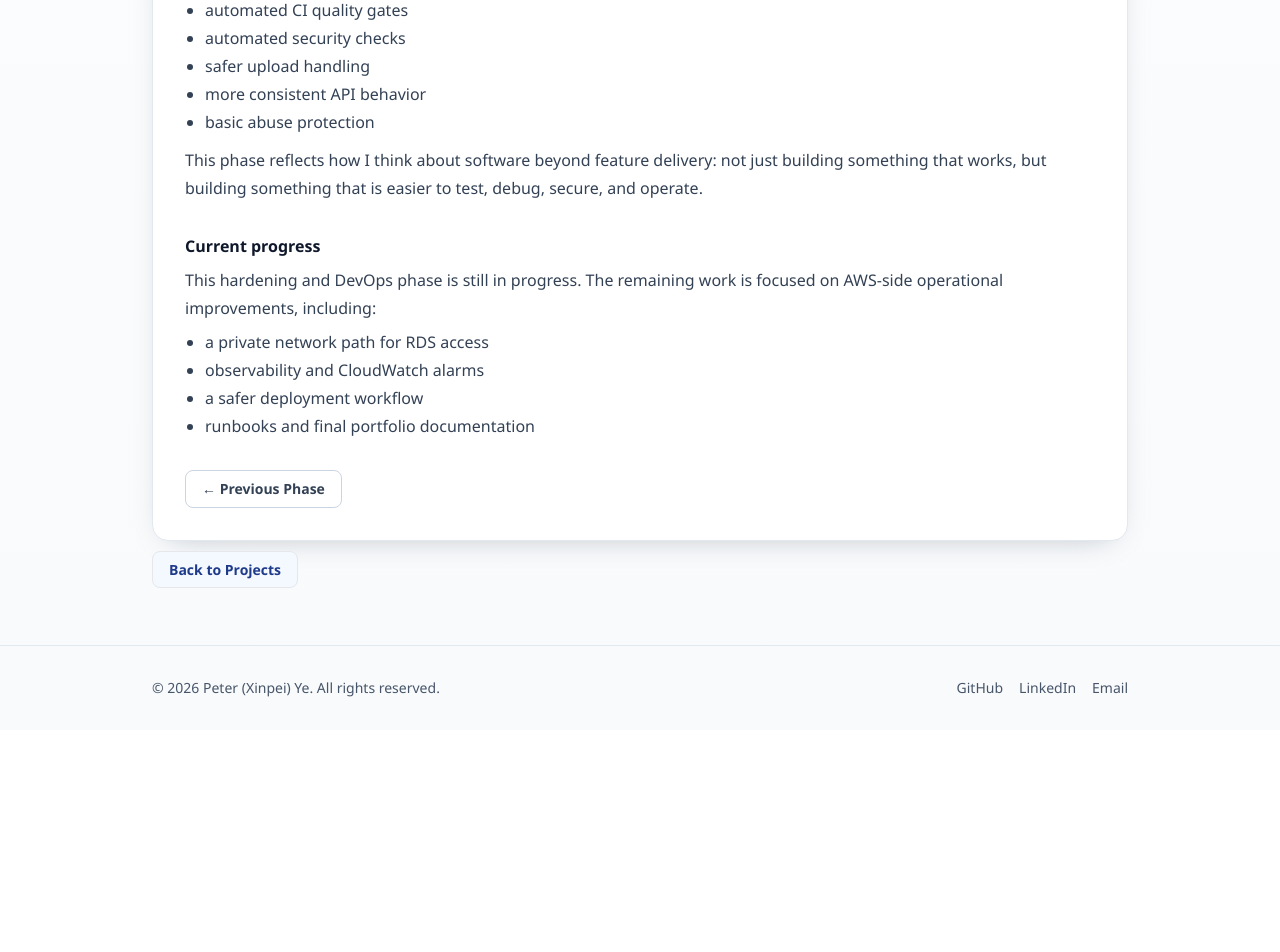
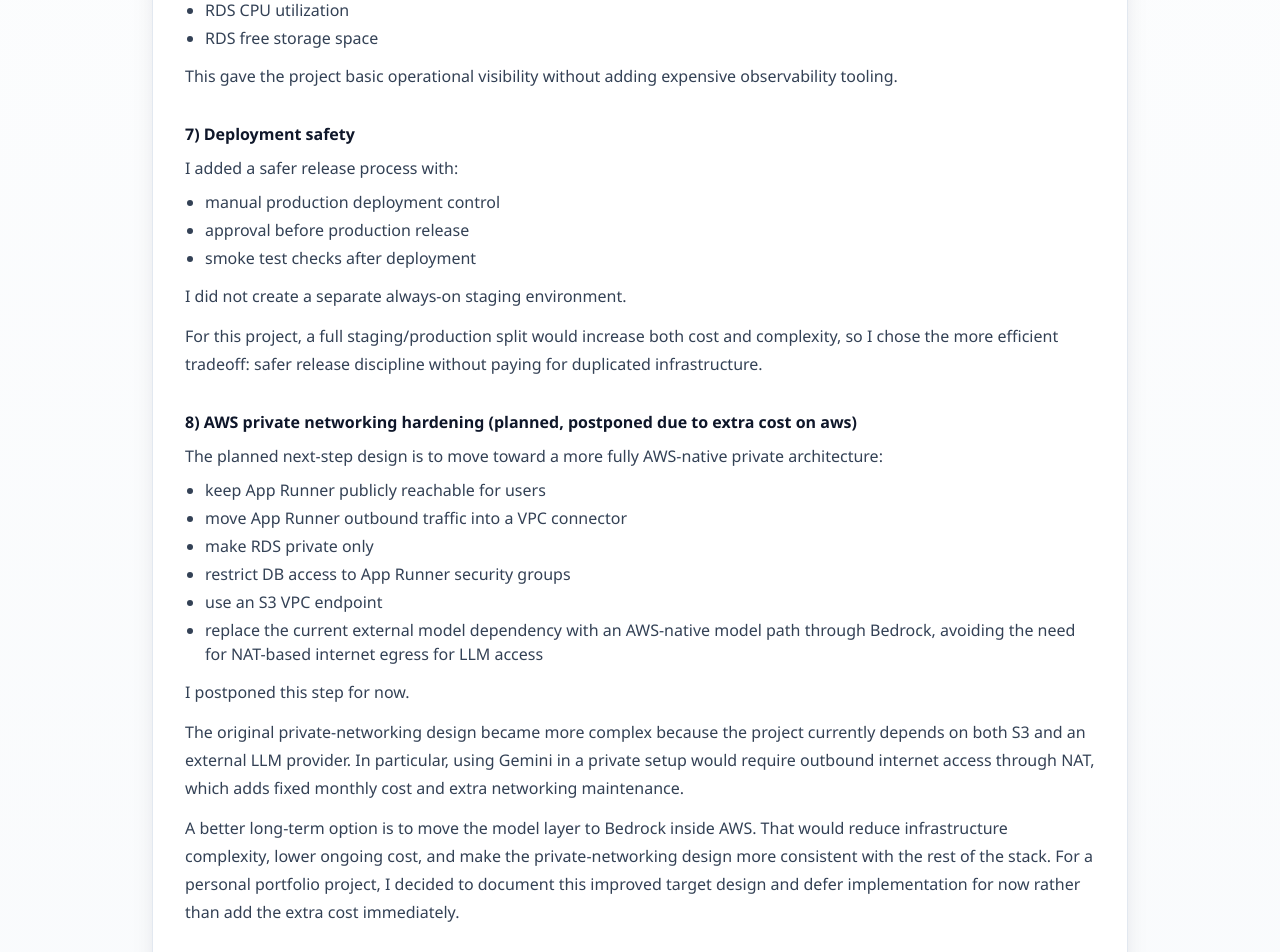
Before and after one commit to bumblebeeye/portfolio-website, a Next.js app: page /projects/resume-job-match-analyzer-phase3 in a window 1280 px wide. Shown: the part 1700-2652 px from the top of the page. Before the commit the page ends 2430 px from the top, so only its background shows below. Built offline with nearby package versions, Linux system fonts and the light colour scheme.

Commit message:
feat: updated study case for resume analyzer-phase 3 Hardening & DevOps.

```diff
--- a/src/app/projects/resume-job-match-analyzer-phase3/page.tsx
+++ b/src/app/projects/resume-job-match-analyzer-phase3/page.tsx
@@ -9,7 +9,7 @@ export const metadata: Metadata = {
 export default function ResumeAnalyzerPhase3Page() {
   return (
     <Section
-      title="Phase 7: Hardening & DevOps (In Progress)"
+      title="Phase 7: Hardening & DevOps"
       subtitle="Resume–Job Match Analyzer Phase 3 — Security Hardening and Operational Maturity."
     >
       <div className="rounded-2xl border border-slate-200 bg-white p-6 shadow-card sm:p-8">
@@ -96,6 +96,66 @@ export default function ResumeAnalyzerPhase3Page() {
           </div>
 
           <div>
+            <h3 className="text-base font-semibold text-slate-900">6) Observability</h3>
+            <p className="mt-2 leading-7">I added the most necessary low-cost CloudWatch alarms:</p>
+            <ul className="mt-2 list-disc space-y-1 pl-5">
+              <li>App Runner request latency</li>
+              <li>RDS CPU utilization</li>
+              <li>RDS free storage space</li>
+            </ul>
+            <p className="mt-3 leading-7">
+              This gave the project basic operational visibility without adding expensive observability tooling.
+            </p>
+          </div>
+
+          <div>
+            <h3 className="text-base font-semibold text-slate-900">7) Deployment safety</h3>
+            <p className="mt-2 leading-7">I added a safer release process with:</p>
+            <ul className="mt-2 list-disc space-y-1 pl-5">
+              <li>manual production deployment control</li>
+              <li>approval before production release</li>
+              <li>smoke test checks after deployment</li>
+            </ul>
+            <p className="mt-3 leading-7">I did not create a separate always-on staging environment.</p>
+            <p className="mt-3 leading-7">
+              For this project, a full staging/production split would increase both cost and complexity, so I chose the
+              more efficient tradeoff: safer release discipline without paying for duplicated infrastructure.
+            </p>
+          </div>
+
+          <div>
+            <h3 className="text-base font-semibold text-slate-900">
+              8) AWS private networking hardening (planned, postponed due to extra cost on aws)
+            </h3>
+            <p className="mt-2 leading-7">
+              The planned next-step design is to move toward a more fully AWS-native private architecture:
+            </p>
+            <ul className="mt-2 list-disc space-y-1 pl-5">
+              <li>keep App Runner publicly reachable for users</li>
+              <li>move App Runner outbound traffic into a VPC connector</li>
+              <li>make RDS private only</li>
+              <li>restrict DB access to App Runner security groups</li>
+              <li>use an S3 VPC endpoint</li>
+              <li>
+                replace the current external model dependency with an AWS-native model path through Bedrock, avoiding
+                the need for NAT-based internet egress for LLM access
+              </li>
+            </ul>
+            <p className="mt-3 leading-7">I postponed this step for now.</p>
+            <p className="mt-3 leading-7">
+              The original private-networking design became more complex because the project currently depends on both
+              S3 and an external LLM provider. In particular, using Gemini in a private setup would require outbound
+              internet access through NAT, which adds fixed monthly cost and extra networking maintenance.
+            </p>
+            <p className="mt-3 leading-7">
+              A better long-term option is to move the model layer to Bedrock inside AWS. That would reduce
+              infrastructure complexity, lower ongoing cost, and make the private-networking design more consistent
+              with the rest of the stack. For a personal portfolio project, I decided to document this improved target
+              design and defer implementation for now rather than add the extra cost immediately.
+            </p>
+          </div>
+
+          <div>
             <h3 className="text-base font-semibold text-slate-900">Result so far</h3>
             <p className="mt-2 leading-7">
               By the end of this phase, the project had moved from a functional deployed app to a more
@@ -107,25 +167,13 @@ export default function ResumeAnalyzerPhase3Page() {
               <li>safer upload handling</li>
               <li>more consistent API behavior</li>
               <li>basic abuse protection</li>
+              <li>basic monitoring and alerts</li>
+              <li>a more controlled production deployment workflow</li>
             </ul>
             <p className="mt-3 leading-7">
               This phase reflects how I think about software beyond feature delivery: not just building something that
               works, but building something that is easier to test, debug, secure, and operate.
             </p>
-          </div>
-
-          <div>
-            <h3 className="text-base font-semibold text-slate-900">Current progress</h3>
-            <p className="mt-2 leading-7">
-              This hardening and DevOps phase is still in progress. The remaining work is focused on AWS-side
-              operational improvements, including:
-            </p>
-            <ul className="mt-2 list-disc space-y-1 pl-5">
-              <li>a private network path for RDS access</li>
-              <li>observability and CloudWatch alarms</li>
-              <li>a safer deployment workflow</li>
-              <li>runbooks and final portfolio documentation</li>
-            </ul>
           </div>
         </div>
 
--- a/src/data/projects.ts
+++ b/src/data/projects.ts
@@ -54,7 +54,7 @@ export const projects: Project[] = [
         href: "/projects/resume-job-match-analyzer-aws"
       },
       {
-        label: "Phase 3 — Security Hardening and Operational Maturity (still in progress)",
+        label: "Phase 3 — Security Hardening and Operational Maturity",
         href: "/projects/resume-job-match-analyzer-phase3"
       }
     ],
```
